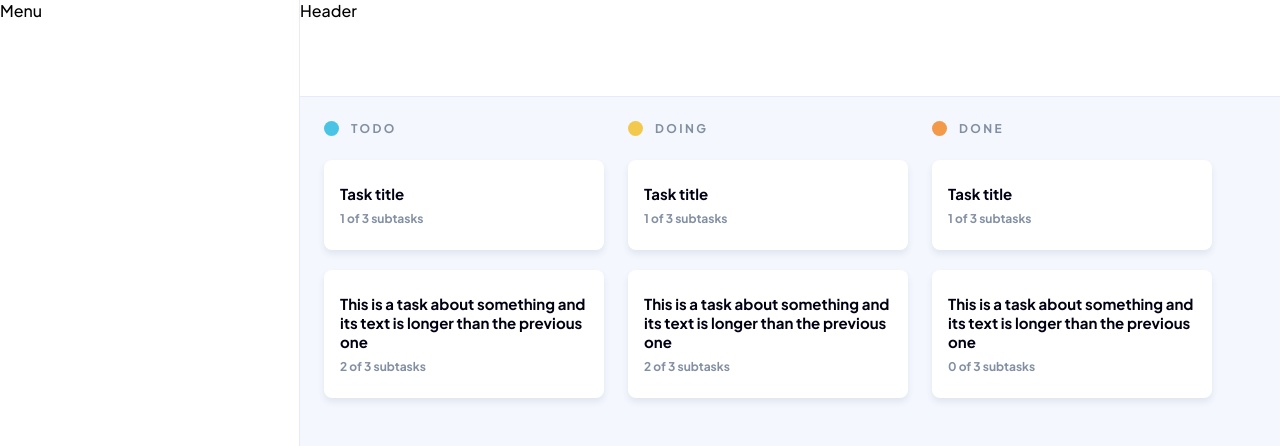
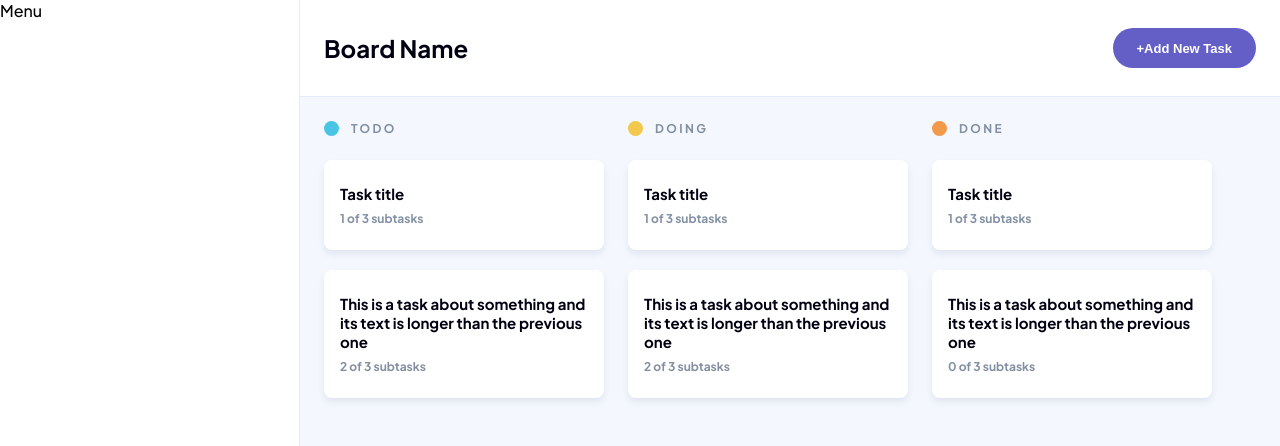
Before and after one commit to joanpujol/kanban-task-management-web-app, a Next.js app: page /example in a window 1280 px wide. Shown: the top 446 px of the page. Built offline with nearby package versions, Linux system fonts and the light colour scheme.

Commit message:
Add Modal component

```diff
--- a/app/example/page.tsx
+++ b/app/example/page.tsx
@@ -1,93 +1,10 @@
-import { BoardLayout } from "../../components/molecules/BoardLayout/BoardLayout";
+import { BoardPage } from "../../pages/BoardPage";
 import Layout from "../layout";
 
 export default function ExamplePage() {
-  const columns = [
-    {
-      id: 1,
-      name: "TODO",
-      tasks: [
-        {
-          id: 1,
-          title: "Task title",
-          description: "Task description",
-          subtasks: [
-            { title: "Subtask 1", done: true },
-            { title: "Subtask 2", done: false },
-            { title: "Subtask 3", done: false },
-          ],
-        },
-        {
-          id: 2,
-          title:
-            "This is a task about something and its text is longer than the previous one",
-          description: "Task description",
-          subtasks: [
-            { title: "Subtask 1", done: false },
-            { title: "Subtask 2", done: true },
-            { title: "Subtask 3", done: true },
-          ],
-        },
-      ],
-    },
-    {
-      id: 2,
-      name: "DOING",
-      tasks: [
-        {
-          id: 1,
-          title: "Task title",
-          description: "Task description",
-          subtasks: [
-            { title: "Subtask 1", done: true },
-            { title: "Subtask 2", done: false },
-            { title: "Subtask 3", done: false },
-          ],
-        },
-        {
-          id: 2,
-          title:
-            "This is a task about something and its text is longer than the previous one",
-          description: "Task description",
-          subtasks: [
-            { title: "Subtask 1", done: false },
-            { title: "Subtask 2", done: true },
-            { title: "Subtask 3", done: true },
-          ],
-        },
-      ],
-    },
-    {
-      id: 3,
-      name: "DONE",
-      tasks: [
-        {
-          id: 1,
-          title: "Task title",
-          description: "Task description",
-          subtasks: [
-            { title: "Subtask 1", done: true },
-            { title: "Subtask 2", done: false },
-            { title: "Subtask 3", done: false },
-          ],
-        },
-        {
-          id: 2,
-          title:
-            "This is a task about something and its text is longer than the previous one",
-          description: "Task description",
-          subtasks: [
-            { title: "Subtask 1", done: false },
-            { title: "Subtask 2", done: false },
-            { title: "Subtask 3", done: false },
-          ],
-        },
-      ],
-    },
-  ];
   return (
     <Layout>
-      <BoardLayout columns={columns} />
+      <BoardPage />
     </Layout>
   );
 }
--- a/components/atoms/Button/Button.styles.tsx
+++ b/components/atoms/Button/Button.styles.tsx
@@ -50,8 +50,7 @@ export const StyledButton = styled.button<{
   $variant: ButtonVariant;
   $size: ButtonSize;
 }>`
-  width: 255px;
-  padding: 0;
+  padding: 0 ${({ theme }) => theme.spacing.lg};
   border: none;
   ${({ theme, $variant, $size }) => css`
     ${getButtonVariants(theme)[$variant]}
--- a/components/atoms/Button/Button.tsx
+++ b/components/atoms/Button/Button.tsx
@@ -8,16 +8,15 @@ import { ButtonSize, ButtonVariant } from "./Button.types";
 type Props = {
   variant: ButtonVariant;
   size: ButtonSize;
+  onClick?: () => void;
   children: React.ReactNode;
 };
 
-export const Button = ({ variant, size, children }: Props) => {
+export const Button = ({ variant, size, onClick, children }: Props) => {
   return (
-    <S.StyledButton $variant={variant} $size={size}>
+    <S.StyledButton $variant={variant} $size={size} onClick={onClick}>
       {size === "lg" ? (
-        <Header size="md">
-          {children}
-        </Header>
+        <Header size="md">{children}</Header>
       ) : (
         <Text size="lg" bold>
           {children}
--- /dev/null
+++ b/components/atoms/Modal/Modal.styles.tsx
@@ -0,0 +1,26 @@
+import styled from "styled-components";
+
+export const Modal = styled.div`
+  position: fixed;
+  top: 50%;
+  left: 50%;
+  transform: translate(-50%, -50%);
+  z-index: 2;
+`;
+
+export const ModalOverlay = styled.div`
+  position: fixed;
+  top: 0;
+  left: 0;
+  right: 0;
+  bottom: 0;
+  background: rgba(0, 0, 0, 0.5);
+  z-index: 1;
+`;
+
+export const ModalContent = styled.div`
+  background: ${({ theme: { theme } }) => theme.background.primary};
+  border-radius: ${({ theme }) => theme.borderRadius.lg};
+  padding: ${({ theme }) => theme.spacing.xl};
+  width: 480px;
+`;
--- /dev/null
+++ b/components/atoms/Modal/Modal.tsx
@@ -0,0 +1,22 @@
+"use client";
+
+import * as S from "./Modal.styles";
+
+type Props = {
+  open: boolean;
+  children: React.ReactNode;
+  onClose: () => void;
+};
+
+export const Modal = ({ open, children, onClose }: Props) => {
+  if (!open) return null;
+
+  return (
+    <>
+      <S.ModalOverlay onClick={onClose} />
+      <S.Modal>
+        <S.ModalContent>{children}</S.ModalContent>
+      </S.Modal>
+    </>
+  );
+};
--- /dev/null
+++ b/components/molecules/AddNewTaskModal/AddNewTaskModal.tsx
@@ -0,0 +1,17 @@
+import { Modal } from "../../atoms/Modal/Modal";
+import { Header } from "../../atoms/Typography/Header";
+
+type Props = {
+    open: boolean;
+    setOpen: (open: boolean) => void;
+};
+
+export const AddNewTaskModal = ({open, setOpen}: Props) => {
+  return (
+    <Modal open={open} onClose={() => setOpen(false)}>
+      <Header size={"xl"}>
+        Add New Task
+      </Header>
+    </Modal>
+  );
+};
--- a/components/molecules/BoardLayout/BoardLayout.styles.tsx
+++ b/components/molecules/BoardLayout/BoardLayout.styles.tsx
@@ -23,10 +23,17 @@ export const BoardLayoutMenu = styled.div`
 `;
 
 export const BoardLayoutHeader = styled.div`
+  display: flex;
+  align-items: center;
   grid-column: 2 / 3;
   grid-row: 1 / 2;
+  padding: ${({ theme }) => theme.spacing.lg};
   background-color: ${({ theme: { theme } }) => theme.background.primary};
   border-bottom: 1px solid ${({ theme: { theme } }) => theme.border.primary};
+`;
+
+export const BoardLayoutHeaderActions = styled.div`
+  margin-left: auto;
 `;
 
 export const BoardLayoutBoard = styled.div`
--- a/components/molecules/BoardLayout/BoardLayout.tsx
+++ b/components/molecules/BoardLayout/BoardLayout.tsx
@@ -1,6 +1,10 @@
-"use client"
+"use client";
 
+import { useState } from "react";
 import { Column } from "../../../data/models/Column";
+import Button from "../../atoms/Button/Button";
+import { Header } from "../../atoms/Typography/Header";
+import { AddNewTaskModal } from "../AddNewTaskModal/AddNewTaskModal";
 import { Board } from "../Board/Board";
 import * as S from "./BoardLayout.styles";
 
@@ -9,13 +13,31 @@ type Props = {
 };
 
 export const BoardLayout = ({ columns }: Props) => {
+  const [isAddNewTaskModalOpen, setIsAddNewTaskModalOpen] = useState(false);
   return (
+    <>
       <S.StyledBoardLayout>
         <S.BoardLayoutMenu>Menu</S.BoardLayoutMenu>
-      <S.BoardLayoutHeader>Header</S.BoardLayoutHeader>
+        <S.BoardLayoutHeader>
+          <Header size={"xl"}>Board Name</Header>
+          <S.BoardLayoutHeaderActions>
+            <Button
+              variant={"primary"}
+              size={"sm"}
+              onClick={() => setIsAddNewTaskModalOpen(true)}
+            >
+              +Add New Task
+            </Button>
+          </S.BoardLayoutHeaderActions>
+        </S.BoardLayoutHeader>
         <S.BoardLayoutBoard>
           <Board columns={columns} />
         </S.BoardLayoutBoard>
       </S.StyledBoardLayout>
+      <AddNewTaskModal
+        open={isAddNewTaskModalOpen}
+        setOpen={setIsAddNewTaskModalOpen}
+      />
+    </>
   );
 };
--- a/components/molecules/TaskCard/TaskCard.styles.tsx
+++ b/components/molecules/TaskCard/TaskCard.styles.tsx
@@ -4,8 +4,9 @@ import { StyledText } from "../../atoms/Typography/Text.styles";
 
 export const TaskCardWrapper = styled.div`
   background-color: ${({ theme: { theme } }) => theme.background.primary};
-  padding: ${({ theme }) => theme.spacing.lg} ${({ theme }) => theme.spacing.md};
-  border-radius: ${({ theme }) => theme.borderRadius.lg};
+  padding: ${({ theme }) => theme.spacing.lg} ${({ theme }) =>
+  theme.spacing.md};
+  border-radius: ${({ theme }) => theme.borderRadius.xl};
   box-shadow: 0px 4px 6px rgba(54, 78, 126, 0.101545);
 
   & ${StyledHeader3} {
--- /dev/null
+++ b/pages/BoardPage.tsx
@@ -0,0 +1,93 @@
+"use client";
+
+import { BoardLayout } from "../components/molecules/BoardLayout/BoardLayout";
+
+const columns = [
+  {
+    id: 1,
+    name: "TODO",
+    tasks: [
+      {
+        id: 1,
+        title: "Task title",
+        description: "Task description",
+        subtasks: [
+          { title: "Subtask 1", done: true },
+          { title: "Subtask 2", done: false },
+          { title: "Subtask 3", done: false },
+        ],
+      },
+      {
+        id: 2,
+        title:
+          "This is a task about something and its text is longer than the previous one",
+        description: "Task description",
+        subtasks: [
+          { title: "Subtask 1", done: false },
+          { title: "Subtask 2", done: true },
+          { title: "Subtask 3", done: true },
+        ],
+      },
+    ],
+  },
+  {
+    id: 2,
+    name: "DOING",
+    tasks: [
+      {
+        id: 1,
+        title: "Task title",
+        description: "Task description",
+        subtasks: [
+          { title: "Subtask 1", done: true },
+          { title: "Subtask 2", done: false },
+          { title: "Subtask 3", done: false },
+        ],
+      },
+      {
+        id: 2,
+        title:
+          "This is a task about something and its text is longer than the previous one",
+        description: "Task description",
+        subtasks: [
+          { title: "Subtask 1", done: false },
+          { title: "Subtask 2", done: true },
+          { title: "Subtask 3", done: true },
+        ],
+      },
+    ],
+  },
+  {
+    id: 3,
+    name: "DONE",
+    tasks: [
+      {
+        id: 1,
+        title: "Task title",
+        description: "Task description",
+        subtasks: [
+          { title: "Subtask 1", done: true },
+          { title: "Subtask 2", done: false },
+          { title: "Subtask 3", done: false },
+        ],
+      },
+      {
+        id: 2,
+        title:
+          "This is a task about something and its text is longer than the previous one",
+        description: "Task description",
+        subtasks: [
+          { title: "Subtask 1", done: false },
+          { title: "Subtask 2", done: false },
+          { title: "Subtask 3", done: false },
+        ],
+      },
+    ],
+  },
+];
+
+export const BoardPage = () => {
+  return (
+    <BoardLayout columns={columns} />
+  )
+};
--- a/styles/theme.tsx
+++ b/styles/theme.tsx
@@ -33,7 +33,8 @@ const measures = {
     xs: "8px",
   },
   borderRadius: {
-    lg: "8px",
+    xl: "8px",
+    lg: "6px",
     md: "4px",
     sm: "2px",
   },
```
Lines whose indentation alone changed are shown as unchanged.
